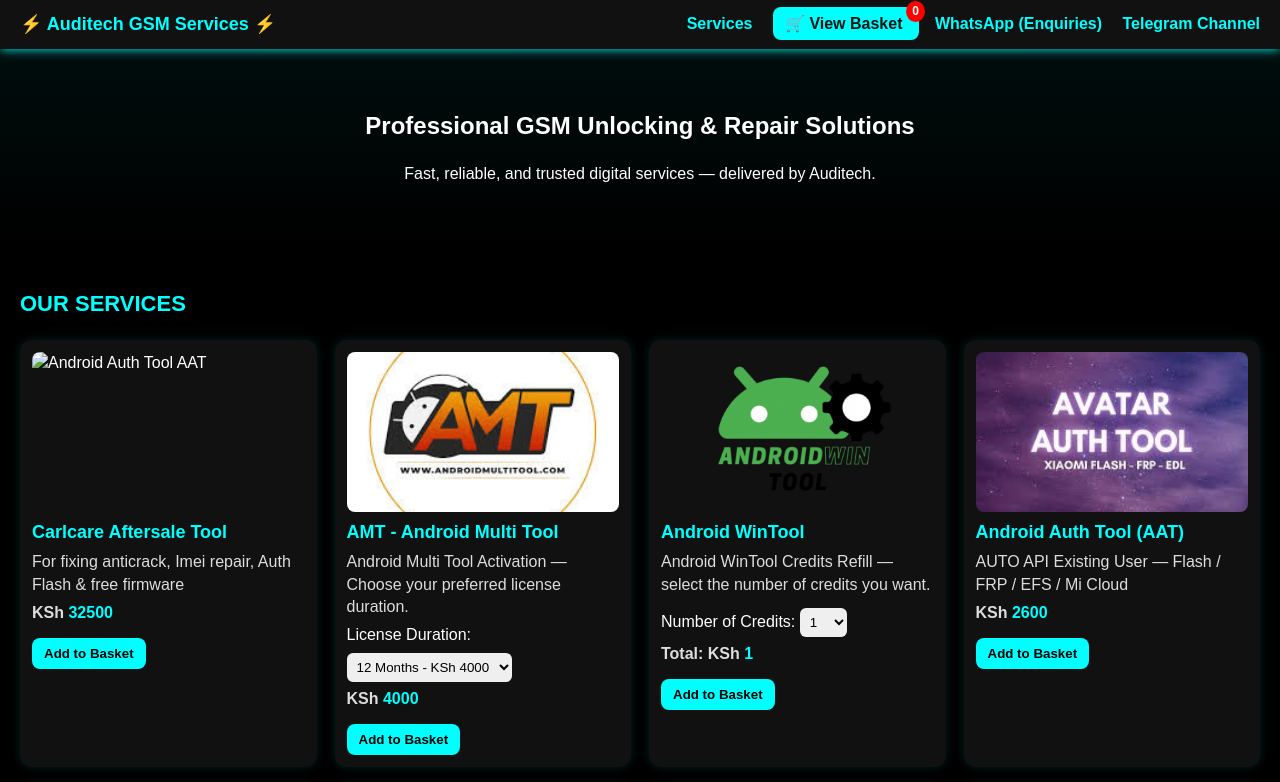
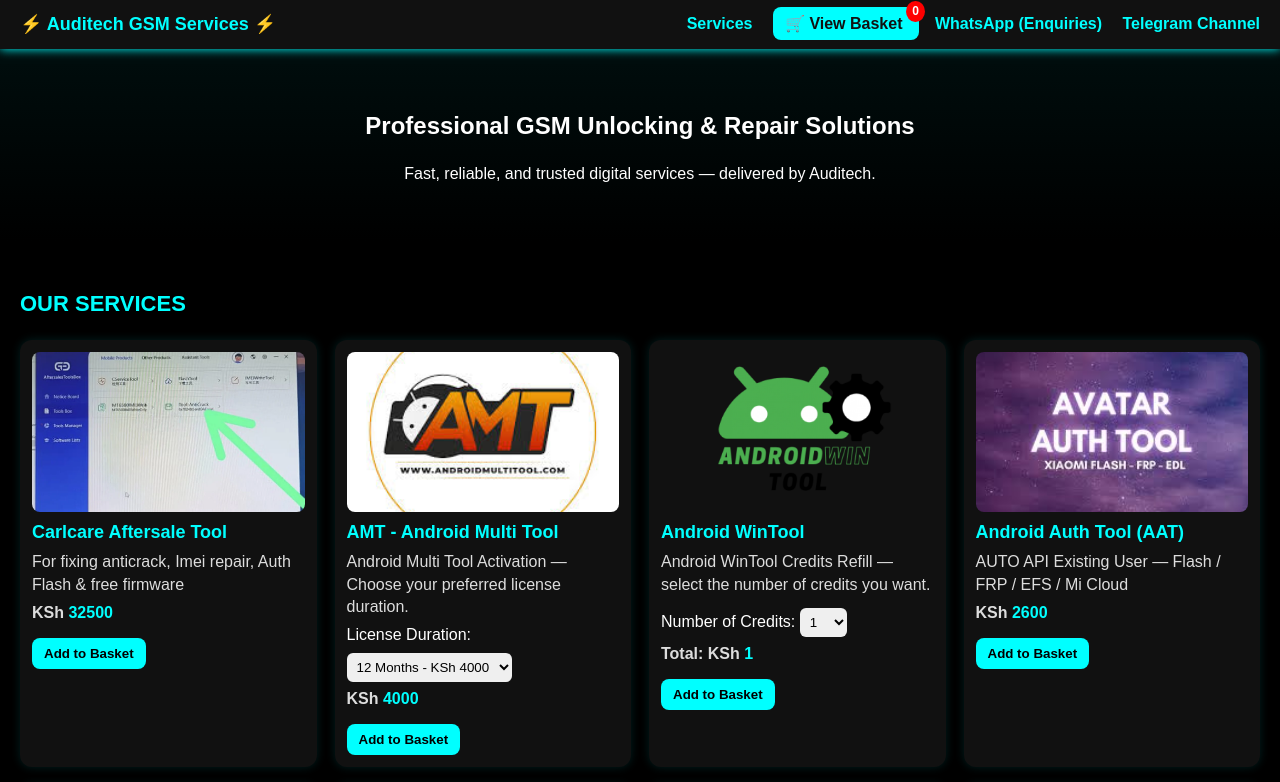
Before and after one commit to bryan-bit/audryanstech, a plain HTML site: page index.html in a window 1280 px wide. Shown: the top 782 px of the page. Drawn offline with Linux system fonts and the light colour scheme.

Commit message:
Update index.html

```diff
--- a/index.html
+++ b/index.html
@@ -28,7 +28,7 @@
 
       <!-- Carlcare Aftersale tool -->
       <div class="service-card">
-        <img src="main/Free-Download-Anti-Crack-Tool-Aftersales-Toolbox-V4-2025.webp" alt="Android Auth Tool AAT">
+        <img src="https://github.com/bryan-bit/audryanstech/blob/main/Free-Download-Anti-Crack-Tool-Aftersales-Toolbox-V4-2025.webp" alt="Carlcare Aftersale Tool">
         <h3>Carlcare Aftersale Tool</h3>
         <p>For fixing anticrack, Imei repair, Auth Flash & free firmware</p>
         <p class="price">KSh <span class="price-value">32500</span></p>
```
